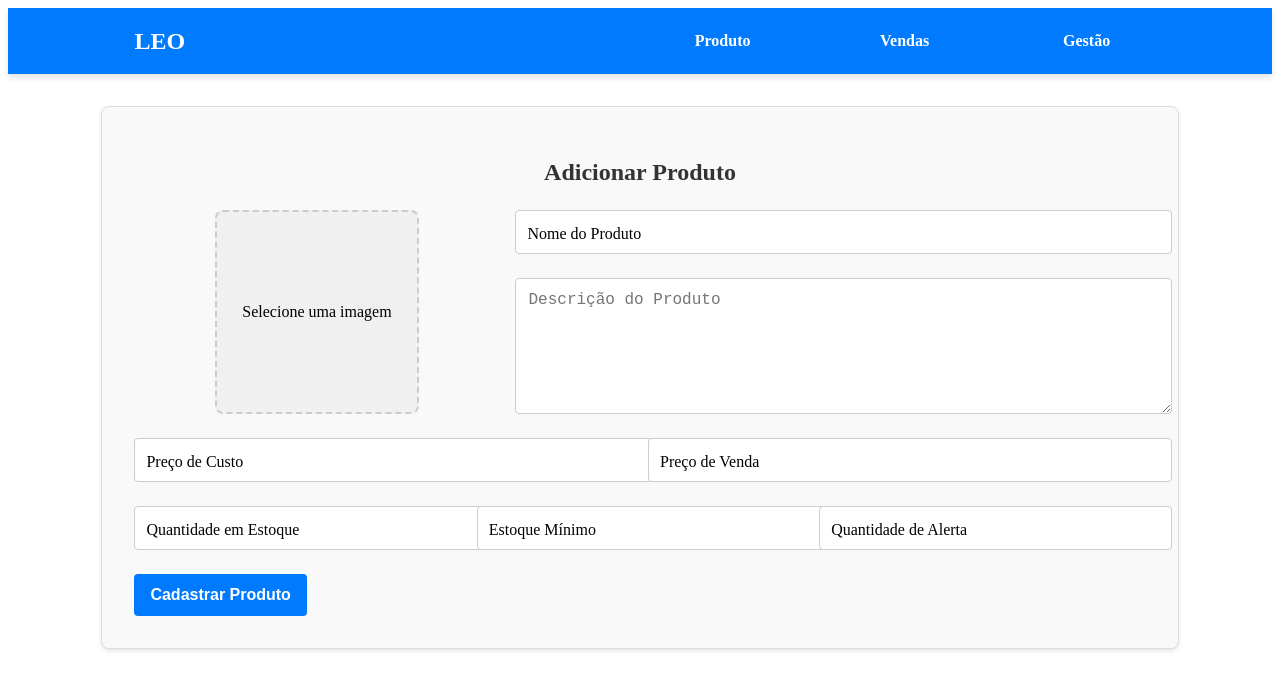
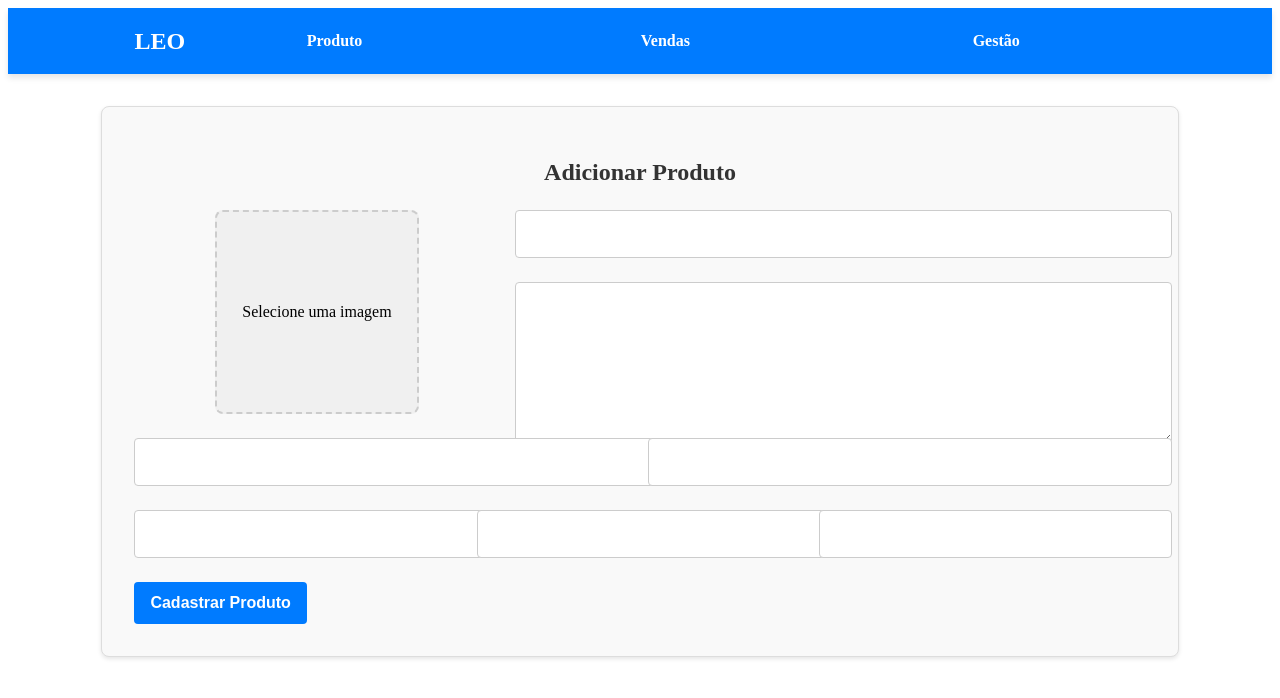
Before and after one commit to Leonan-Bazilio/Store-Management, a React (Vite) app in the folder StoreManagerFront/: page /add-product in a window 1280 px wide. Shown: the top 698 px of the page. Built offline with nearby package versions, Linux system fonts and the light colour scheme; the HTML template or start-up script is replaced by a standard one.

Commit message:
modificações no InputField

```diff
--- a/StoreManagerFront/src/components/InputField/InputField.jsx
+++ b/StoreManagerFront/src/components/InputField/InputField.jsx
@@ -4,7 +4,7 @@ import styles from "./InputField.module.css";
 const InputField = ({
   type = "text",
   nameAndId,
-  placeholder,
+  textLabel,
   value,
   onChange,
   className = "",
@@ -13,36 +13,41 @@ const InputField = ({
   const handleFocus = () => {
     setFocused(true);
   };
-  return type !== "textarea" ? (
-    <div className={`${styles.divInput}`}>
+  return (
+    <div
+      className={`${
+        type !== "textarea" ? styles.divInput : styles.divTextarea
+      }`}
+    >
+      {type !== "textarea" ? (
         <input
           onFocus={handleFocus}
           type={type}
           name={nameAndId}
           id={nameAndId}
+          placeholder=""
           value={value}
           onChange={onChange}
           className={`${styles.input} ${className}`}
         />
+      ) : (
+        <textarea
+          name={nameAndId}
+          id={nameAndId}
+          placeholder=""
+          value={value}
+          onChange={onChange}
+          className={`${styles.input} ${className}`}
+        ></textarea>
+      )}
       <label
         className={`${styles.label} ${focused ? styles.focused : ""}`}
         htmlFor={nameAndId}
       >
-        {placeholder}
+        {textLabel}
       </label>
     </div>
-  ) : (
-    <textarea
-      name={nameAndId}
-      id={nameAndId}
-      placeholder={placeholder}
-      value={value}
-      onChange={onChange}
-      className={`${styles.input} ${className}`}
-    ></textarea>
   );
 };
 
 export default InputField;
-
-/*ajustar onbrur para voltar label ao centro quando nao tiver valor e ajustar div para ter um espaço no top a mais talvez o padding para posicionar a label da forma que quero */
--- a/StoreManagerFront/src/components/InputField/InputField.module.css
+++ b/StoreManagerFront/src/components/InputField/InputField.module.css
@@ -1,13 +1,24 @@
-div {
+.divInput {
   width: 100%;
+  height: fit-content;
   position: relative;
+}
+.divTextarea {
+  width: 100%;
+  height: 100%;
+  position: relative;
+}
+input::-webkit-outer-spin-button,
+input::-webkit-inner-spin-button {
+  -webkit-appearance: none;
+  margin: 0;
 }
 .input {
   width: 100%;
-  padding: 0.75rem;
+  padding: 20px 12px 8px 12px;
   border: 1px solid #ccc;
   border-radius: 4px;
-  font-size: 1rem;
+  font-size: 16px;
   transition: border-color 0.2s;
 }
 
@@ -21,10 +32,16 @@ div {
   position: absolute;
   left: 12px;
   top: 0;
-  line-height: 1.5rem;
-  transform: translateY(50%);
-  transition: transform 0.3s ease, font-size 0.3s ease;
+  color: #6b6b6b;
+  font-size: 16px;
+  transform: translateY(15px);
+  transition: all 0.3s ease;
 }
-.focused {
-  transform: translateY(0%);
+
+.input:focus + .label,
+.input:not(:focus):not(:placeholder-shown) + label {
+  font-size: 14px;
+  left: 8px;
+  transform: translateY(3px);
+  transition: all 0.3s ease;
 }
```
Lines whose indentation alone changed are shown as unchanged.
